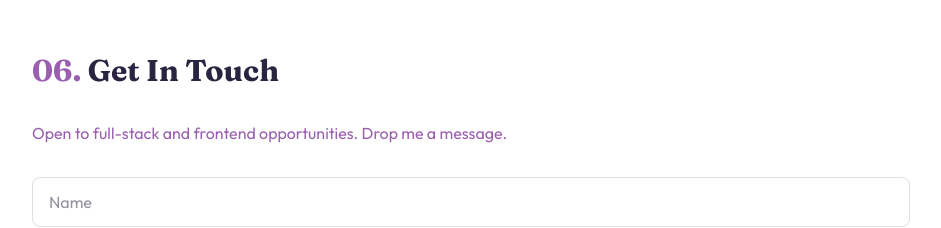
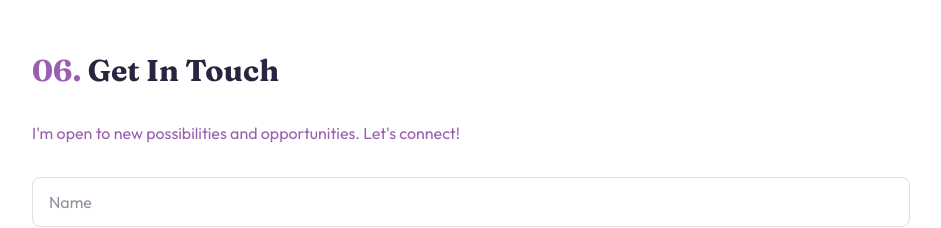
Before and after one commit to saramakawi/personal-website, a React (Vite) app: page / in a window 1280 px wide. Shown: the part 4160-4388 px from the top of the page, without its empty margins (169-1110 px from the left). Built offline with nearby package versions, Linux system fonts and the light colour scheme.

Commit message:
Small Changes

```diff
--- a/src/sections/contact.tsx
+++ b/src/sections/contact.tsx
@@ -35,7 +35,7 @@ export default function Contact() {
           <span className="accent">06.</span> Get In Touch
         </h2>
         <p className="accent mb-8">
-          Open to full-stack and frontend opportunities. Drop me a message.
+          I'm open to new possibilities and opportunities. Let's connect!
         </p>
         <div className="flex flex-col gap-4 text-left">
           <input
```
